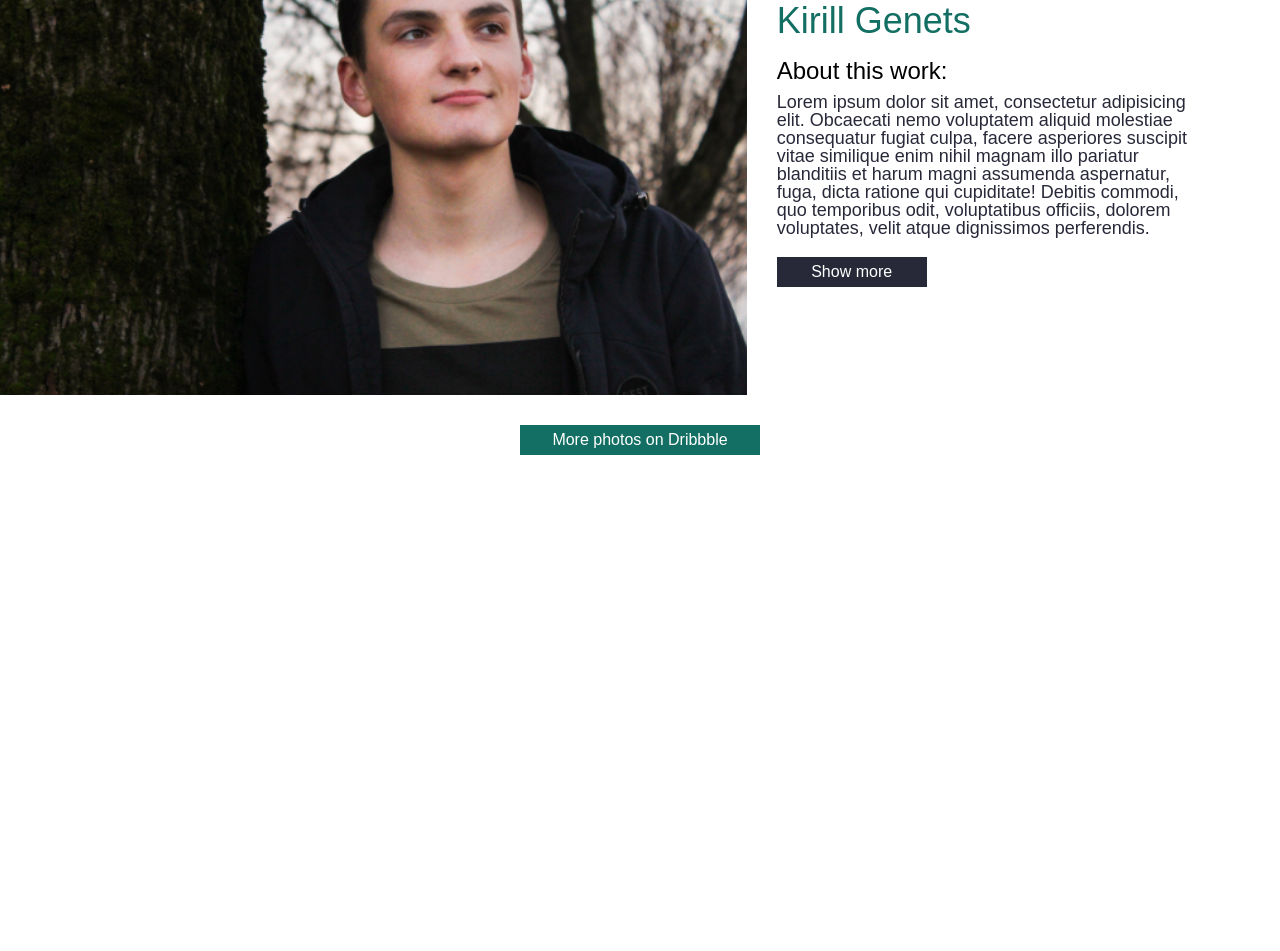
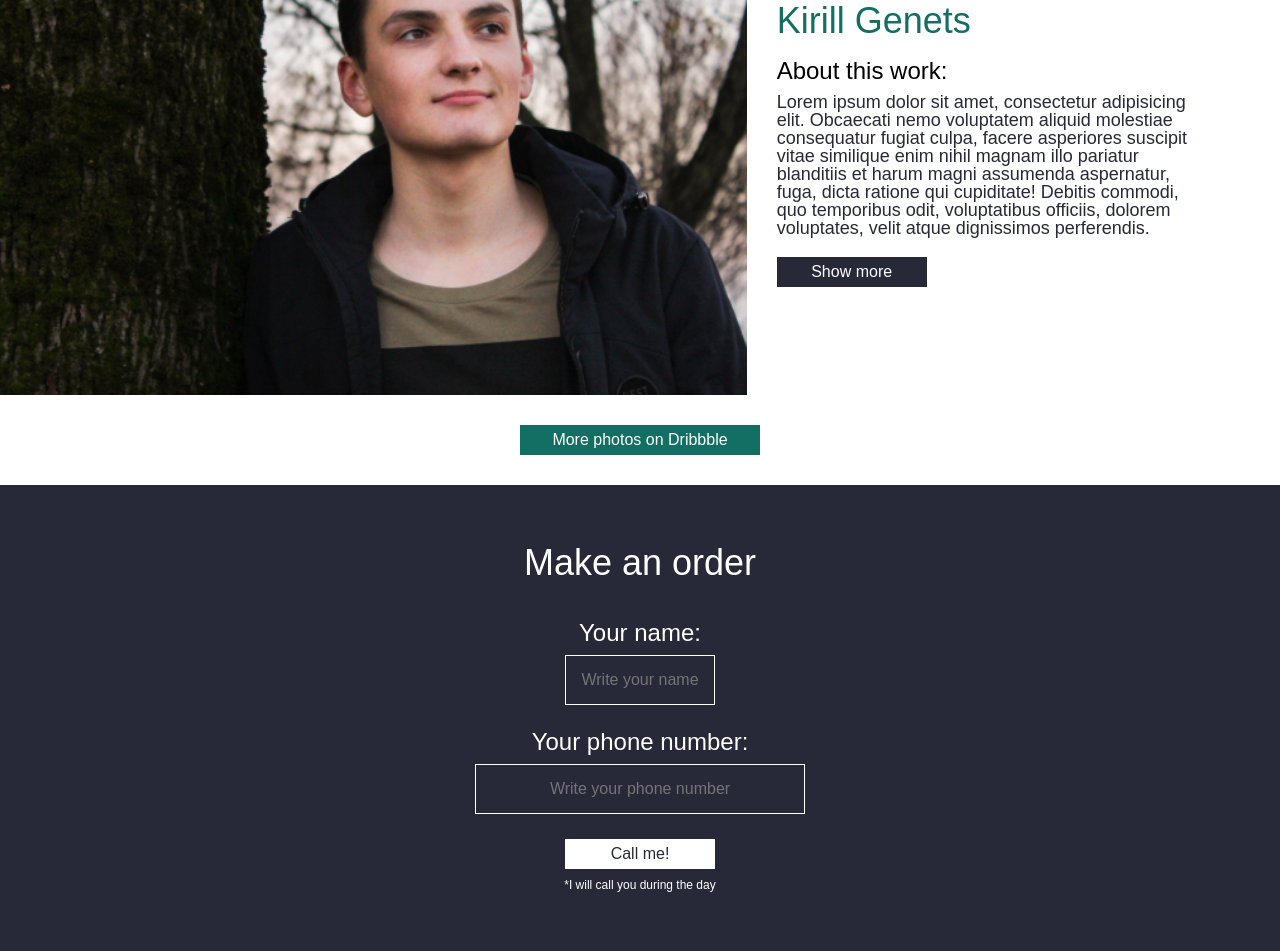
Before and after one commit to kirillgenets/ruslanfaleichik, a plain HTML site: page www/index.html in a window 1280 px wide. Shown: the part 3146-4097 px from the top of the page. Before the commit the page ends 3631 px from the top, so only its background shows below. Drawn offline with Linux system fonts and the light colour scheme; a web font is replaced by a local one.

Commit message:
made order section (fully responsive)

```diff
--- /dev/null
+++ b/www/css/_order.scss
@@ -0,0 +1,69 @@
+/********
+ORDER SECTION
+********/
+
+.order {
+	background-color: $grey;
+	color: #fff;
+	padding-bottom: 60px;
+}
+
+.order__title {
+	margin-bottom: 40px;
+}
+
+.order__name-text, .order__phone-text {
+	margin-bottom: 10px;
+	font-size: 24px;
+}
+
+.order__name-input, .order__phone-input {
+	margin-bottom: 25px;
+}
+
+.order__name-input {
+	width: 150px;
+}
+
+.order__phone-input {
+	width: 330px;
+}
+
+.order__button {
+	color: $grey;
+	background-color: #fff;
+	transition: 0.3s;
+}
+
+.order__past-scriptum {
+	font-size: 12px;
+	margin-top: 10px;
+}
+
+/*RESPONSIVE*/
+
+@media screen and (min-width: 1000px) {
+	.order__button:hover {
+		color: #fff;
+		background-color: $blue;
+	}
+}
+
+@media screen and (max-width: 800px) {
+	.order__title {
+		margin-bottom: 20px;
+	}
+	.order__name-text, .order__phone-text {
+		margin-bottom: 8px;
+		font-size: 20px;
+	}
+}
+
+@media screen and (max-width: 350px) {
+	.order {
+		padding-bottom: 30px;
+	}
+	.order__phone-input {
+		width: 300px;
+	}
+}
--- a/www/css/_portfolio.scss
+++ b/www/css/_portfolio.scss
@@ -164,3 +164,9 @@ PORTFOLIO SECTION
 		margin: 30px auto 0 auto;
 	}
 }
+
+@media screen and (max-width: 400px) {
+	.portfolio__titlebar {
+		margin-bottom: 0;
+	}
+}
--- a/www/css/_specification.scss
+++ b/www/css/_specification.scss
@@ -47,6 +47,14 @@ table {
 	border-spacing: 0;
 }
 
+button:active, button:focus, .button:active, .button:focus {
+  outline: none !important;
+}
+
+button::-moz-focus-inner, .button::-moz-focus-inner {
+  border: 0 !important;
+}
+
 /*******
 SPECIFICATION
 *******/
@@ -89,9 +97,27 @@ a {
 
 /*BUTTONS STYLING*/
 
-button {
+button, .button {
 	width: 150px;
 	height: 30px;
 	box-sizing: border-box;
 	border: none;
 }
+
+@media screen and (min-width: 1000px) {
+	button:hover, .button:hover {
+		cursor: pointer;
+	}
+}
+
+/*INPUTS STYLING*/
+
+input[type=text] {
+	text-align: center;
+	padding: 15px 0;
+	border: 1px solid #fff;
+	box-sizing: border-box;
+	background-color: rgba(0,0,0,0);
+	color: #fff;
+	font-weight: 300;
+}
--- a/www/css/style.scss
+++ b/www/css/style.scss
@@ -3,3 +3,4 @@
 @import 'header';
 @import 'about';
 @import 'portfolio';
+@import 'order';
--- a/www/index.html
+++ b/www/index.html
@@ -156,5 +156,31 @@
 		</div>
 	</section>
 
+	<!-- PORTFOLIO SECTION -->
+
+	<section class="order" id="order">
+		<div class="container-fluid">
+			<div class="row d-flex flex-column align-items-center">
+				<h3 class="order__title title">
+					Make an order
+				</h3>
+				<form action="" class="order__form d-flex flex-column align-items-center">
+					<div class="order__name d-flex flex-column align-items-center">
+						<label for="name" class="order__name-text">Your name:</label>
+						<input id="name" type="text" class="order__name-input" placeholder="Write your name">
+					</div>
+					<div class="order__phone d-flex flex-column align-items-center">
+						<label for="phone" class="order__phone-text">Your phone number:</label>
+						<input id="phone" type="text" class="order__phone-input" placeholder="Write your phone number">
+					</div>
+					<input type="submit" class="order__button button" value="Call me!" onclick="return false">
+				</form>
+				<p class="order__past-scriptum">
+					*I will call you during the day
+				</p>
+			</div>
+		</div>
+	</section>
+
 </body>
 </html>
```
Also changed, not shown: docs/index.html (+26 -0 lines), docs/css/style.css, www/css/style.css, 1 other file.
